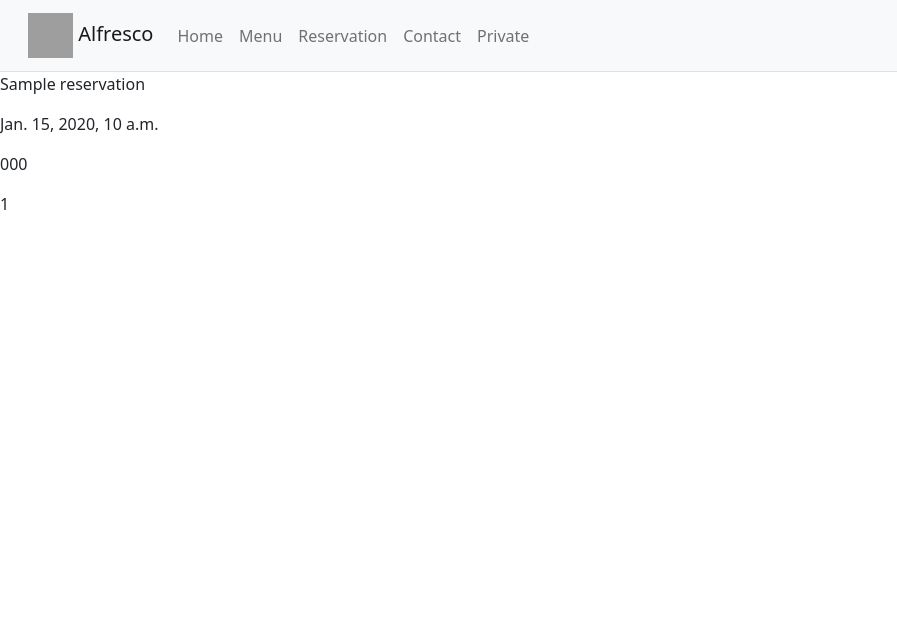
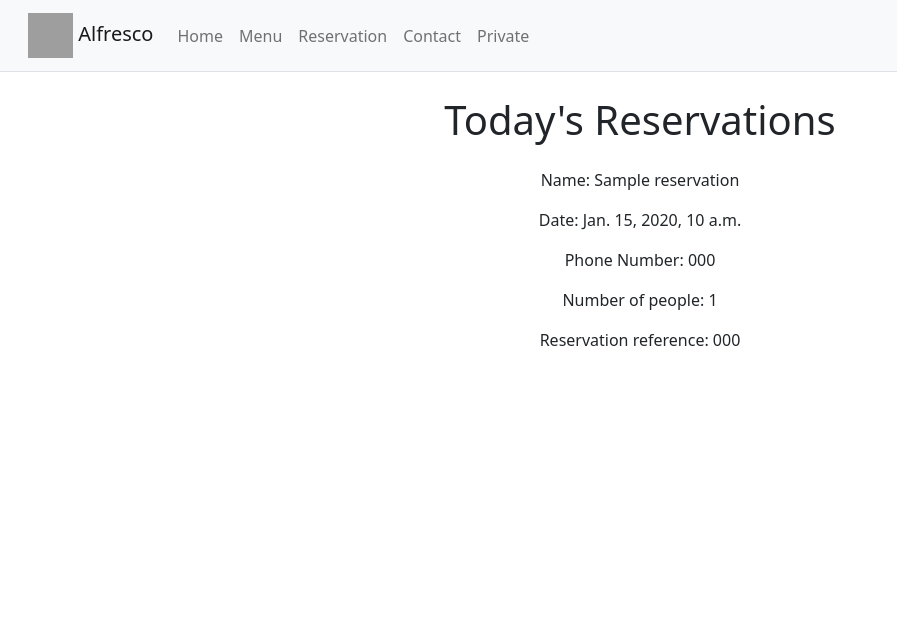
Before and after one commit to rfpotrero/alfresco, a Django app: template business_login/templates/authentication/reservation_list.html in a window 1280 px wide. Shown: the top 632 px of the page, without its empty margins (0-897 px from the left). Run offline with Django 4.2, Linux system fonts and the light colour scheme; the template is opened without the code that fills it: values that come from a table or form of the project are taken from there, others are empty; tables that the repository leaves empty hold one stand-in row (values such as "Sample post"); some libraries are stand-ins or nearby versions; grey boxes are pictures that could not be loaded.

Commit message:
Style templates using bootstrap
Bootstrapping templates

```diff
--- a/business_login/templates/authentication/reservation_list.html
+++ b/business_login/templates/authentication/reservation_list.html
@@ -2,12 +2,18 @@
 
 {% block content %}
 
+<div class="container text-center mt-4">
+    <h1>Today's Reservations</h1>
+</div>
+
+<div class="container text-center mt-4">
 {% for reservation in reservation_list %}
-    <p>{{ reservation.name }}</p>
-    <p>{{ reservation.date }}</p>
-    <p>{{ reservation.phone }}</p>
-    <p>{{ reservation.numberofpeople }}</p>
+    <p>Name: {{ reservation.name }}</p>
+    <p>Date: {{ reservation.date }}</p>
+    <p>Phone Number: {{ reservation.phone }}</p>
+    <p>Number of people: {{ reservation.numberofpeople }}</p>
+    <p>Reservation reference: {{ reservation.reservation_code }}</p>
     <br>
 {% endfor %}
-
+</div>
 {% endblock %}
--- a/templates/base.html
+++ b/templates/base.html
@@ -22,6 +22,7 @@
               <button class="navbar-toggler" type="button" data-bs-toggle="collapse" data-bs-target="#navbarTogglerDemo02" aria-controls="navbarTogglerDemo02" aria-expanded="false" aria-label="Toggle navigation">
                 <span class="navbar-toggler-icon"></span>
               </button>
+              <!-- Navbar section -->
               <div class="collapse navbar-collapse" id="navbarTogglerDemo02">
                 <ul class="navbar-nav mr-auto">
                   <li class="nav-item">
```
